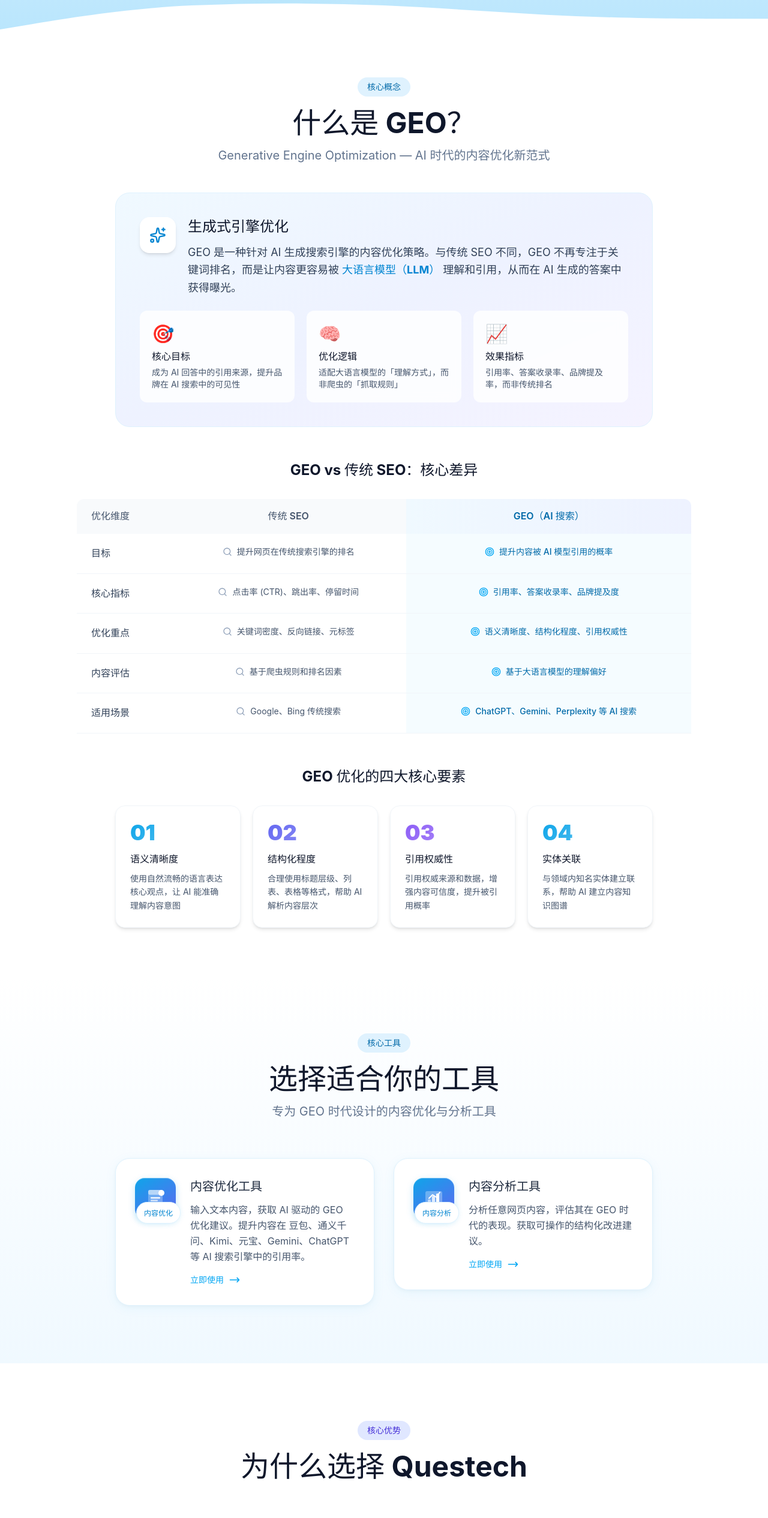
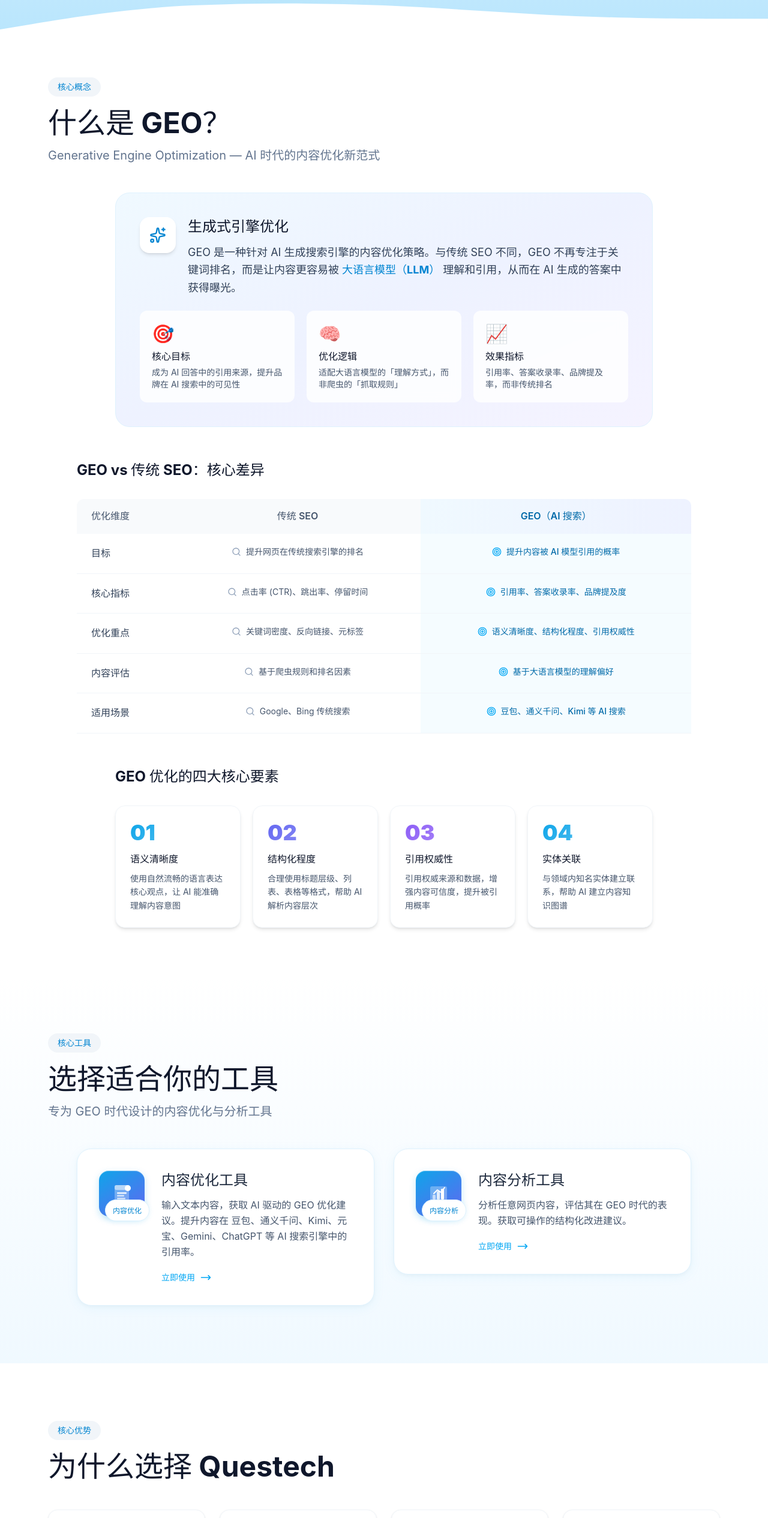
Before and after one commit to luanjian77-design/questech-geo-tools, a React (Vite) app: page / in a window 1280 px wide. Shown: the part 880-3411 px from the top of the page at 60% size. Built offline with nearby package versions, Linux system fonts and the light colour scheme.

Commit message:
fix: wider tool cards, left-aligned section labels with consistent styling

```diff
--- a/src/components/ToolCard.jsx
+++ b/src/components/ToolCard.jsx
@@ -7,7 +7,7 @@ export default function ToolCard({ id, title, description, category, Icon }) {
   return (
     <button
       onClick={handleClick}
-      className="group relative w-full bg-white rounded-3xl p-8 shadow-md hover:shadow-2xl transition-all duration-500 border border-sky-100 overflow-hidden text-left card-hover"
+      className="group relative w-full bg-white rounded-3xl p-9 shadow-md hover:shadow-2xl transition-all duration-500 border border-sky-100 overflow-hidden text-left card-hover"
       style={{
         boxShadow: '0 4px 20px rgba(14,165,233,0.06), 0 2px 8px rgba(0,0,0,0.04)'
       }}
@@ -18,11 +18,11 @@ export default function ToolCard({ id, title, description, category, Icon }) {
       {/* Subtle glow effect */}
       <div className="absolute -top-20 -right-20 w-40 h-40 bg-sky-400 rounded-full filter blur-3xl opacity-0 group-hover:opacity-10 transition-opacity duration-500" />
 
-      <div className="relative flex items-start gap-6">
+      <div className="relative flex items-start gap-7">
         {/* Icon container - iPhone style with 3D effect */}
         <div className="relative flex-shrink-0">
           <div
-            className="p-4 rounded-2xl text-white shadow-md group-hover:shadow-lg group-hover:scale-110 transition-all duration-300"
+            className="p-5 rounded-2xl text-white shadow-md group-hover:shadow-lg group-hover:scale-110 transition-all duration-300"
             style={{
               background: 'linear-gradient(145deg, #0ea5e9, #6366f1)',
               boxShadow: '0 4px 12px rgba(14,165,233,0.25), inset 0 1px 0 rgba(255,255,255,0.3), inset 0 -1px 0 rgba(0,0,0,0.05)'
@@ -41,10 +41,10 @@ export default function ToolCard({ id, title, description, category, Icon }) {
 
         {/* Content */}
         <div className="flex-1 min-w-0">
-          <h3 className="text-xl font-bold text-slate-800 mb-3 group-hover:text-sky-600 transition-colors duration-300">
+          <h3 className="text-2xl font-bold text-slate-800 mb-3 group-hover:text-sky-600 transition-colors duration-300">
             {title}
           </h3>
-          <p className="text-slate-600 leading-relaxed mb-4">{description}</p>
+          <p className="text-slate-600 leading-relaxed text-base mb-5">{description}</p>
 
           {/* Arrow indicator */}
           <div className="flex items-center gap-2 text-sky-500 font-medium">
--- a/src/pages/Home.jsx
+++ b/src/pages/Home.jsx
@@ -7,7 +7,7 @@ import {
   Zap, TrendingUp, Brain, Shield,
   ChevronRight, Star, ArrowRight,
   BarChart3, Target, Sparkles,
-  Search, FileText, Quote, CheckCircle2, XCircle
+  Search, FileText, Quote
 } from 'lucide-react'
 
 const tools = [
@@ -30,7 +30,7 @@ const tools = [
 // iPhone-style icon component with soft 3D effect
 const FeatureIcon = ({ icon, color }) => (
   <div
-    className="inline-flex items-center justify-center w-14 h-14 rounded-2xl shadow-lg"
+    className="inline-flex items-center justify-center w-14 h-14 rounded-2xl"
     style={{
       background: `linear-gradient(145deg, ${color} 0%, ${color}dd 100%)`,
       boxShadow: `
@@ -80,7 +80,6 @@ const stats = [
   { value: '95%', label: '建议采纳率' },
 ]
 
-// More realistic testimonials
 const testimonials = [
   {
     quote: '用了三个月，GEO评分从55提升到82。客户文章的AI引用率提升了4倍，真的很神奇。',
@@ -132,48 +131,46 @@ const testimonials = [
   },
 ]
 
-// GEO vs SEO comparison data
 const geoSeoComparison = [
   { aspect: '目标', seo: '提升网页在传统搜索引擎的排名', geo: '提升内容被 AI 模型引用的概率' },
   { aspect: '核心指标', seo: '点击率 (CTR)、跳出率、停留时间', geo: '引用率、答案收录率、品牌提及度' },
   { aspect: '优化重点', seo: '关键词密度、反向链接、元标签', geo: '语义清晰度、结构化程度、引用权威性' },
   { aspect: '内容评估', seo: '基于爬虫规则和排名因素', geo: '基于大语言模型的理解偏好' },
-  { aspect: '适用场景', seo: 'Google、Bing 传统搜索', geo: 'ChatGPT、Gemini、Perplexity 等 AI 搜索' },
+  { aspect: '适用场景', seo: 'Google、Bing 传统搜索', geo: '豆包、通义千问、Kimi 等 AI 搜索' },
 ]
+
+// Section label component - consistent across all sections
+const SectionLabel = ({ children }) => (
+  <span className="inline-block px-4 py-1.5 bg-slate-100 text-sky-600 rounded-full text-sm font-semibold">
+    {children}
+  </span>
+)
+
+// Section header component - left-aligned, consistent
+const SectionHeader = ({ label, title, subtitle, align = 'left' }) => (
+  <div className={`mb-12 ${align === 'center' ? 'text-center' : 'text-left'}`}>
+    <div className={`mb-5 ${align === 'center' ? 'flex justify-center' : ''}`}>
+      <SectionLabel>{label}</SectionLabel>
+    </div>
+    <h2 className="text-4xl md:text-5xl font-bold text-slate-900 mb-4">{title}</h2>
+    {subtitle && (
+      <p className={`text-xl text-slate-500 ${align === 'center' ? 'max-w-2xl mx-auto' : ''}`}>
+        {subtitle}
+      </p>
+    )}
+  </div>
+)
 
 export default function Home() {
   const scrollRef = useRef(null)
 
-  // Auto-horizontal scroll for testimonials
   useEffect(() => {
     const el = scrollRef.current
     if (!el) return
 
     let scrollPos = 0
     let direction = 1
-    const speed = 0.5 // pixels per frame
-
-    const scroll = () => {
-      if (!el) return
-
-      const maxScroll = el.scrollWidth / 2 - el.clientWidth
-      scrollPos += speed * direction
-
-      if (scrollPos >= maxScroll) direction = -1
-      if (scrollPos <= 0) direction = 1
-
-      el.scrollLeft = scrollPos
-      requestAnimationFrame(scroll)
-    }
-
-    const interval = setInterval(() => {
-      if (!el) return
-      const maxScroll = el.scrollWidth / 2 - el.clientWidth
-      scrollPos += speed * direction
-      if (scrollPos >= maxScroll) direction = -1
-      if (scrollPos <= 0) direction = 1
-      el.scrollLeft = scrollPos
-    }, 16)
+    const speed = 0.5
 
     const rafId = requestAnimationFrame(function step() {
       if (!el) return
@@ -185,10 +182,7 @@ export default function Home() {
       requestAnimationFrame(step)
     })
 
-    return () => {
-      clearInterval(interval)
-      cancelAnimationFrame(rafId)
-    }
+    return () => cancelAnimationFrame(rafId)
   }, [])
 
   return (
@@ -197,7 +191,6 @@ export default function Home() {
       <section className="relative overflow-hidden" style={{
         background: 'linear-gradient(180deg, #f0f9ff 0%, #e0f2fe 50%, #bae6fd 100%)',
       }}>
-        {/* Soft decorative blobs */}
         <div className="absolute top-0 left-0 w-full h-full overflow-hidden pointer-events-none">
           <div className="absolute top-[-10%] right-[-5%] w-[600px] h-[600px] rounded-full" style={{
             background: 'radial-gradient(circle, rgba(14,165,233,0.15) 0%, transparent 70%)',
@@ -211,7 +204,6 @@ export default function Home() {
         </div>
 
         <div className="relative max-w-6xl mx-auto px-4 pt-20 pb-28">
-          {/* Badge */}
           <div className="flex justify-center mb-8">
             <div className="inline-flex items-center gap-2 px-5 py-2.5 rounded-full bg-white/80 backdrop-blur-sm shadow-md border border-sky-100">
               <span className="w-2 h-2 rounded-full bg-emerald-400 animate-pulse" />
@@ -219,7 +211,6 @@ export default function Home() {
             </div>
           </div>
 
-          {/* Main heading */}
           <h1 className="text-center mb-6">
             <span className="block text-5xl md:text-6xl lg:text-7xl font-bold text-slate-800 mb-4 tracking-tight">
               让 AI 更好地
@@ -239,7 +230,6 @@ export default function Home() {
             提升在 <span className="text-sky-600 font-semibold">Gemini</span>、<span className="text-indigo-600 font-semibold">ChatGPT</span>、<span className="text-violet-600 font-semibold">Perplexity</span>、<span className="text-amber-600 font-semibold">豆包</span>、<span className="text-emerald-600 font-semibold">通义千问</span>、<span className="text-pink-600 font-semibold">Kimi</span>、<span className="text-orange-600 font-semibold">元宝</span> 等 AI 搜索引擎中的引用率
           </p>
 
-          {/* CTA */}
           <div className="flex flex-col sm:flex-row items-center justify-center gap-5">
             <a
               href="#tools"
@@ -262,7 +252,6 @@ export default function Home() {
             </a>
           </div>
 
-          {/* Stats row */}
           <div className="mt-20 flex flex-wrap justify-center gap-12">
             {stats.map((s, i) => (
               <div key={i} className="text-center">
@@ -275,7 +264,6 @@ export default function Home() {
           </div>
         </div>
 
-        {/* Bottom wave */}
         <div className="absolute bottom-0 left-0 right-0">
           <svg viewBox="0 0 1440 80" fill="none" xmlns="http://www.w3.org/2000/svg">
             <path d="M0 80L60 70C120 60 240 40 360 35C480 30 600 30 720 35C840 40 960 50 1080 55C1200 60 1320 60 1380 60L1440 60V80H1380C1320 80 1200 80 1080 80C960 80 840 80 720 80C600 80 480 80 360 80C240 80 120 80 60 80H0Z" fill="white" />
@@ -283,18 +271,15 @@ export default function Home() {
         </div>
       </section>
 
-      {/* ========== GEO INTRO SECTION (Below Hero) ========== */}
+      {/* ========== GEO INTRO SECTION ========== */}
       <section id="geo-intro" className="py-20 bg-white">
         <div className="max-w-6xl mx-auto px-4">
-          <div className="text-center mb-12">
-            <span className="inline-block px-4 py-1.5 bg-sky-100 text-sky-700 rounded-full text-sm font-semibold mb-5">核心概念</span>
-            <h2 className="text-4xl md:text-5xl font-bold text-slate-900 mb-4">什么是 GEO？</h2>
-            <p className="text-xl text-slate-500 max-w-3xl mx-auto">
-              Generative Engine Optimization — AI 时代的内容优化新范式
-            </p>
-          </div>
+          <SectionHeader
+            label="核心概念"
+            title="什么是 GEO？"
+            subtitle="Generative Engine Optimization — AI 时代的内容优化新范式"
+          />
 
-          {/* GEO Definition */}
           <div className="max-w-4xl mx-auto mb-14">
             <div className="bg-gradient-to-br from-sky-50 via-indigo-50 to-violet-50 rounded-3xl p-10 border border-sky-100">
               <div className="flex items-start gap-5 mb-6">
@@ -329,9 +314,8 @@ export default function Home() {
             </div>
           </div>
 
-          {/* GEO vs SEO Comparison Table */}
           <div className="max-w-5xl mx-auto">
-            <h3 className="text-2xl font-bold text-slate-900 text-center mb-8">
+            <h3 className="text-2xl font-bold text-slate-900 mb-8">
               GEO vs 传统 SEO：核心差异
             </h3>
             <div className="overflow-x-auto">
@@ -366,9 +350,8 @@ export default function Home() {
             </div>
           </div>
 
-          {/* GEO Key Factors */}
           <div className="max-w-4xl mx-auto mt-14">
-            <h3 className="text-2xl font-bold text-slate-900 text-center mb-8">GEO 优化的四大核心要素</h3>
+            <h3 className="text-2xl font-bold text-slate-900 mb-8">GEO 优化的四大核心要素</h3>
             <div className="grid md:grid-cols-2 lg:grid-cols-4 gap-5">
               {[
                 { num: '01', title: '语义清晰度', desc: '使用自然流畅的语言表达核心观点，让 AI 能准确理解内容意图', color: '#0ea5e9' },
@@ -392,15 +375,13 @@ export default function Home() {
       {/* ========== TOOLS SECTION ========== */}
       <section id="tools" className="py-24" style={{ background: 'linear-gradient(180deg, #ffffff 0%, #f0f9ff 100%)' }}>
         <div className="max-w-6xl mx-auto px-4">
-          <div className="text-center mb-16">
-            <span className="inline-block px-4 py-1.5 bg-sky-100 text-sky-700 rounded-full text-sm font-semibold mb-5">核心工具</span>
-            <h2 className="text-4xl md:text-5xl font-bold text-slate-900 mb-4">选择适合你的工具</h2>
-            <p className="text-xl text-slate-500 max-w-2xl mx-auto">
-              专为 GEO 时代设计的内容优化与分析工具
-            </p>
-          </div>
+          <SectionHeader
+            label="核心工具"
+            title="选择适合你的工具"
+            subtitle="专为 GEO 时代设计的内容优化与分析工具"
+          />
 
-          <div className="grid md:grid-cols-2 gap-8 max-w-4xl mx-auto">
+          <div className="grid md:grid-cols-2 gap-8 max-w-5xl mx-auto">
             {tools.map((tool, index) => (
               <div key={tool.id} className="animate-fade-in-up" style={{ animationDelay: `${index * 0.1}s` }}>
                 <ToolCard {...tool} />
@@ -413,10 +394,10 @@ export default function Home() {
       {/* ========== FEATURES SECTION ========== */}
       <section id="features" className="py-24 bg-white">
         <div className="max-w-6xl mx-auto px-4">
-          <div className="text-center mb-16">
-            <span className="inline-block px-4 py-1.5 bg-indigo-100 text-indigo-700 rounded-full text-sm font-semibold mb-5">核心优势</span>
-            <h2 className="text-4xl md:text-5xl font-bold text-slate-900 mb-4">为什么选择 Questech</h2>
-          </div>
+          <SectionHeader
+            label="核心优势"
+            title="为什么选择 Questech"
+          />
 
           <div className="grid md:grid-cols-2 lg:grid-cols-4 gap-6">
             {features.map((f, i) => (
@@ -438,10 +419,10 @@ export default function Home() {
       {/* ========== HOW IT WORKS ========== */}
       <section className="py-24" style={{ background: 'linear-gradient(180deg, #f0f9ff 0%, #e0f2fe 100%)' }}>
         <div className="max-w-6xl mx-auto px-4">
-          <div className="text-center mb-16">
-            <span className="inline-block px-4 py-1.5 bg-emerald-100 text-emerald-700 rounded-full text-sm font-semibold mb-5">工作原理</span>
-            <h2 className="text-4xl md:text-5xl font-bold text-slate-900 mb-4">三步提升内容 GEO 表现</h2>
-          </div>
+          <SectionHeader
+            label="工作原理"
+            title="三步提升内容 GEO 表现"
+          />
 
           <div className="grid md:grid-cols-3 gap-8 max-w-4xl mx-auto">
             {[
@@ -469,17 +450,18 @@ export default function Home() {
         </div>
       </section>
 
-      {/* ========== TESTIMONIALS (Auto-scroll) ========== */}
+      {/* ========== TESTIMONIALS ========== */}
       <section className="py-24 bg-white overflow-hidden">
         <div className="max-w-6xl mx-auto px-4 mb-12">
-          <div className="text-center">
-            <span className="inline-block px-4 py-1.5 bg-amber-100 text-amber-700 rounded-full text-sm font-semibold mb-5">用户反馈</span>
+          <div className="text-left">
+            <div className="mb-5">
+              <SectionLabel>用户反馈</SectionLabel>
+            </div>
             <h2 className="text-4xl md:text-5xl font-bold text-slate-900 mb-4">真实用户的使用体验</h2>
             <p className="text-slate-500">以下评价均来自真实用户反馈</p>
           </div>
         </div>
 
-        {/* Auto-scrolling testimonials */}
         <div
           ref={scrollRef}
           className="flex gap-6 overflow-x-auto scrollbar-hide pb-4 px-4"
@@ -489,7 +471,6 @@ export default function Home() {
             scrollBehavior: 'smooth',
           }}
         >
-          {/* Duplicate testimonials for seamless loop */}
           {[...testimonials, ...testimonials].map((t, i) => (
             <div
               key={i}
@@ -498,20 +479,17 @@ export default function Home() {
                 boxShadow: '0 4px 20px rgba(14,165,233,0.08), 0 2px 8px rgba(0,0,0,0.04)'
               }}
             >
-              {/* Stars */}
               <div className="flex gap-1 mb-4">
                 {[...Array(t.rating)].map((_, j) => (
                   <Star key={j} className="w-4 h-4 text-amber-400 fill-amber-400" />
                 ))}
               </div>
 
-              {/* Quote */}
               <div className="relative mb-5">
                 <Quote className="absolute -top-1 -left-1 w-5 h-5 text-sky-200" />
                 <p className="text-slate-700 leading-relaxed pl-4 text-[15px]">"{t.quote}"</p>
               </div>
 
-              {/* Author */}
               <div className="flex items-center gap-3 pt-4 border-t border-slate-100">
                 <div className={`w-10 h-10 rounded-full bg-gradient-to-br ${t.avatarBg} flex items-center justify-center text-white font-bold text-sm shadow-md`}>
                   {t.avatar}
@@ -525,7 +503,6 @@ export default function Home() {
           ))}
         </div>
 
-        {/* Scroll hint */}
         <div className="text-center mt-6 text-slate-400 text-sm">
           ← 拖动或自动滚动查看更多 →
         </div>
@@ -534,7 +511,9 @@ export default function Home() {
       {/* ========== CTA SECTION ========== */}
       <section className="py-24" style={{ background: 'linear-gradient(180deg, #f0f9ff 0%, #e0f2fe 100%)' }}>
         <div className="max-w-4xl mx-auto px-4 text-center">
-          <span className="inline-block px-4 py-1.5 bg-sky-100 text-sky-700 rounded-full text-sm font-semibold mb-5">免费使用</span>
+          <div className="mb-5">
+            <span className="inline-block px-4 py-1.5 bg-slate-100 text-sky-600 rounded-full text-sm font-semibold">免费使用</span>
+          </div>
           <h2 className="text-4xl md:text-5xl font-bold text-slate-900 mb-4">现在就开始优化你的内容</h2>
           <p className="text-xl text-slate-500 mb-10">
             两个核心工具均可免费使用，无需注册，即开即用
```
